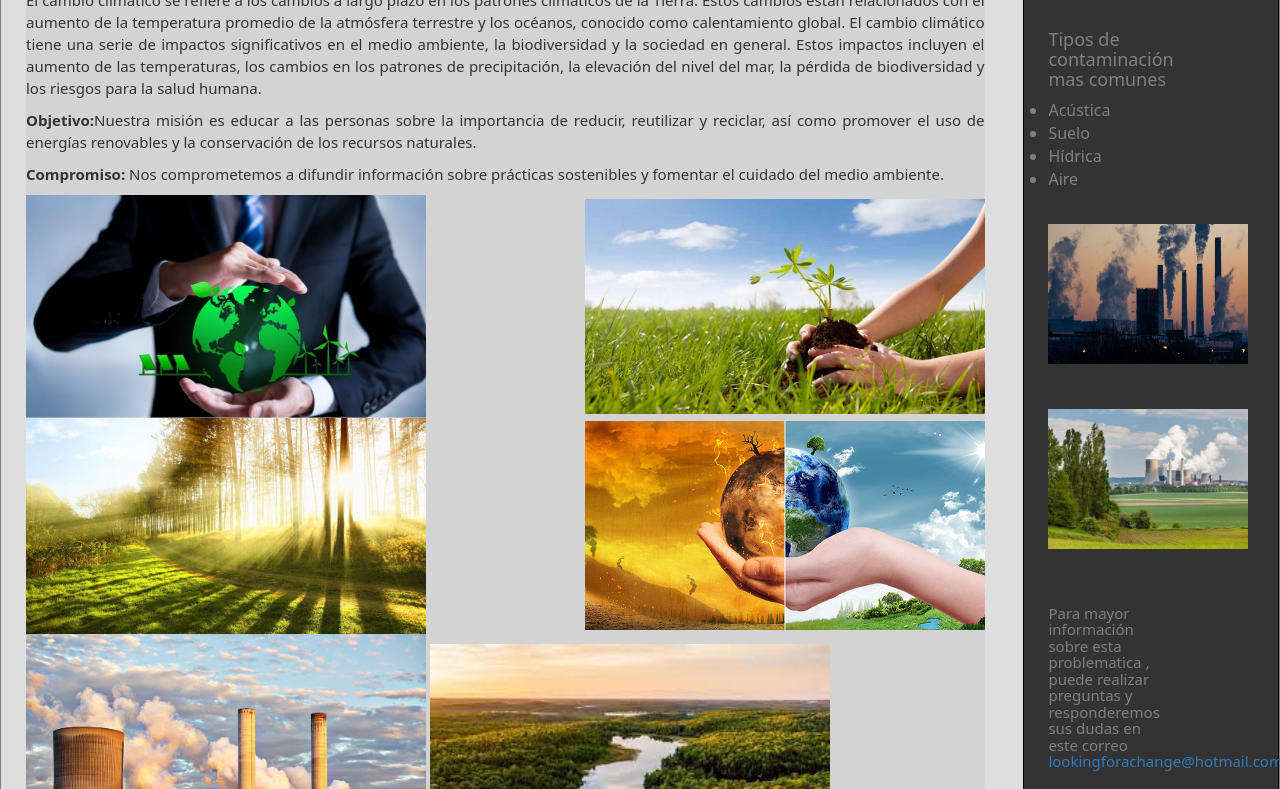
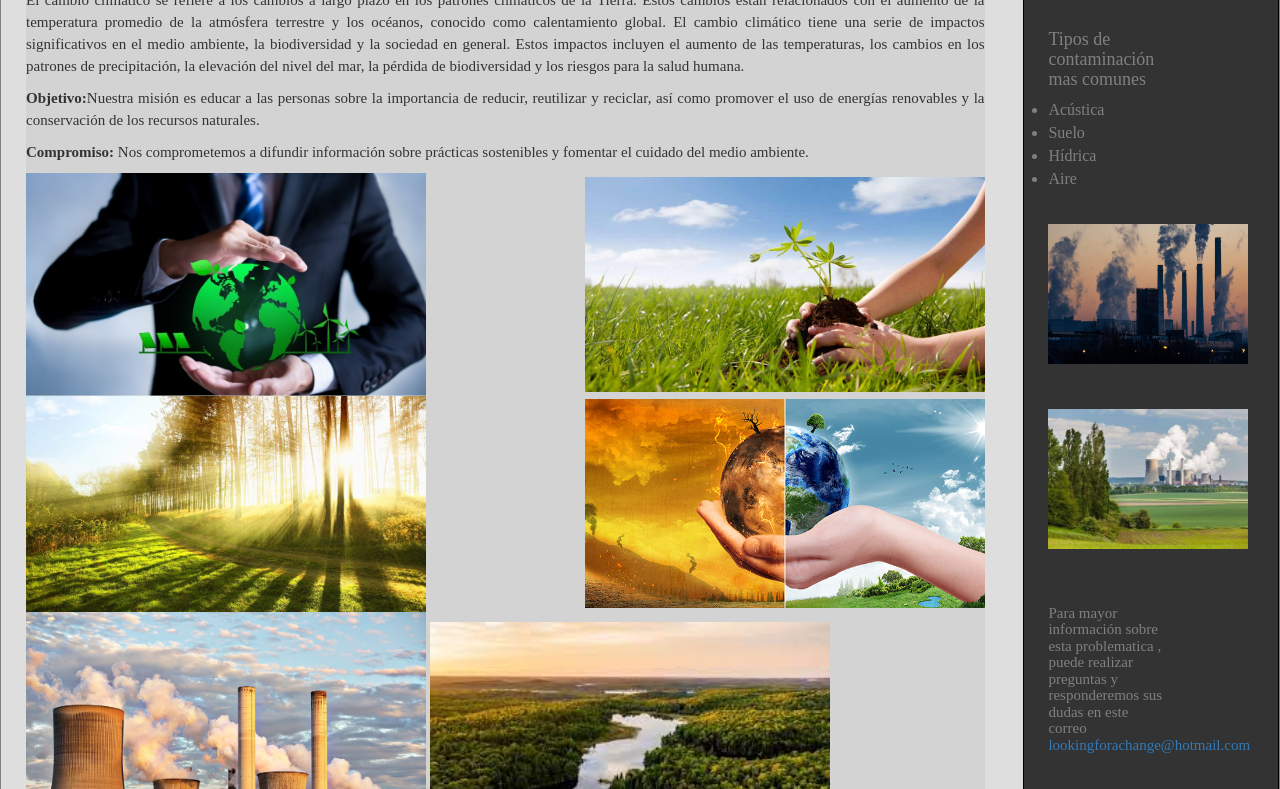
Before and after one commit to jst30/Lookingforachange1, a plain HTML site: page index.html in a window 1280 px wide. Shown: the part 260-1049 px from the top of the page. Drawn offline with nearby package versions, Linux system fonts and the light colour scheme.

Commit message:
Update estilos.css

```diff
--- a/estilos.css
+++ b/estilos.css
@@ -6,7 +6,7 @@
 
 body {
 background-color: #dedede;
-font-family: Sans;
+font-family: serif;
 display: flex;
 flex-direction: column;
 
```
